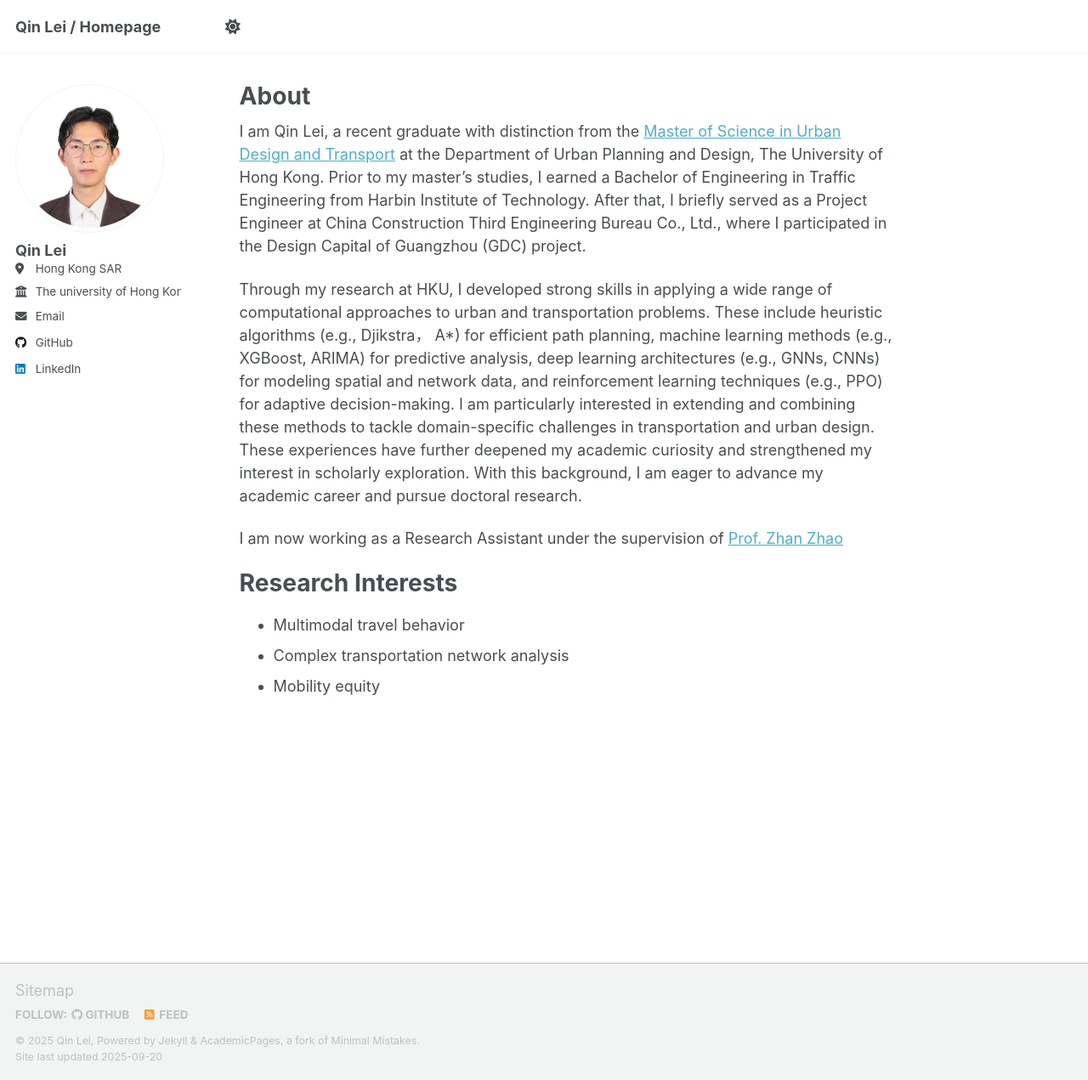
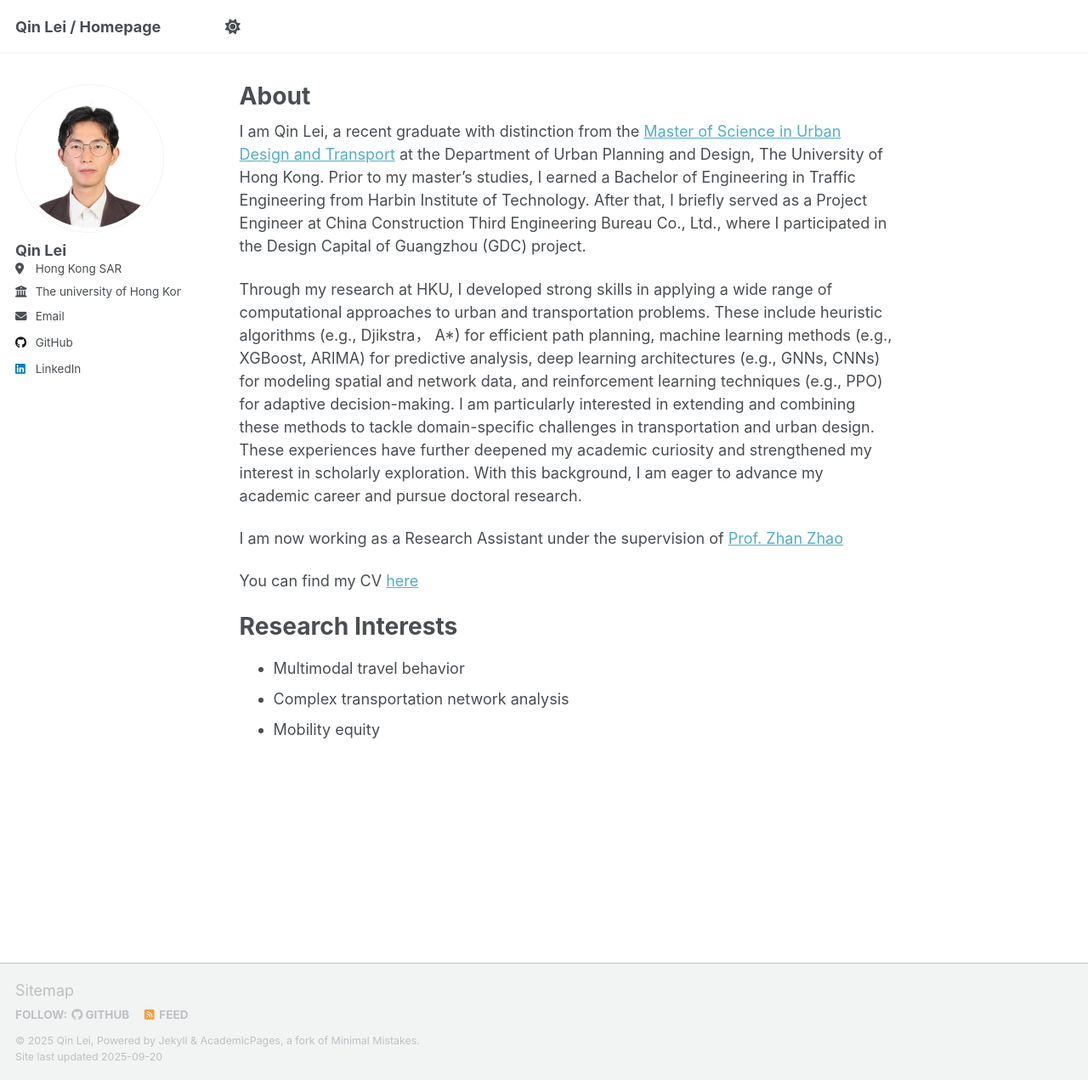
Before and after one commit to Leonis824/QinLei.github.io, a Jekyll site: the page built from _pages/about.md, in a window 1280 px wide and 1271 px high. Shown: the whole window at 85% size. Built offline with Jekyll 4.4.1, drawn with Linux system fonts in a browser that asks for light colours; a script that is not in the unit is left out.

Commit message:
Update about.md

```diff
--- a/_pages/about.md
+++ b/_pages/about.md
@@ -14,6 +14,8 @@ Through my research at HKU, I developed strong skills in applying a wide range o
 
 I am now working as a Research Assistant under the supervision of [Prof. Zhan Zhao](https://zhanzhaowf.github.io/)
 
+You can find my CV [here](/files/Curriculum vitae_QinLei_github.pdf)
+
 Research Interests
 ======
 - Multimodal travel behavior
```
